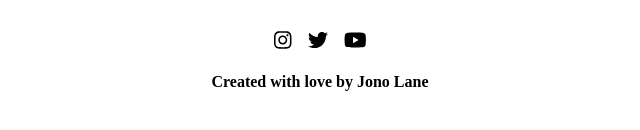
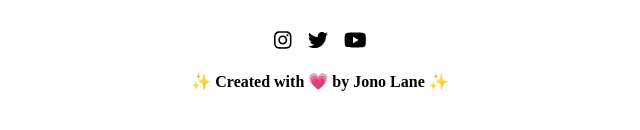
Before and after one commit to jonolane/noah-gatsby-sanity, a Gatsby site: page / in a window 1280 px wide. Shown: the part 230-360 px from the top of the page, 320-960 px from the left. Built offline with nearby package versions, Linux system fonts and the light colour scheme; Gatsby itself is replaced by a stand-in of ours; a web font is replaced by a local one.

Commit message:
footer tag love

```diff
--- a/src/components/Footer.js
+++ b/src/components/Footer.js
@@ -18,7 +18,7 @@ export default function Footer() {
                     </a>
                     {/* Add more social media icons as needed */}
                 </div>
-                <p className="font-semibold text-center mb-2 font-uni">Created with love by Jono Lane</p>
+                <p className="font-semibold text-center mb-2 font-uni">✨ Created with 💗 by Jono Lane ✨</p>
             </div>
         </footer>
     )
```
